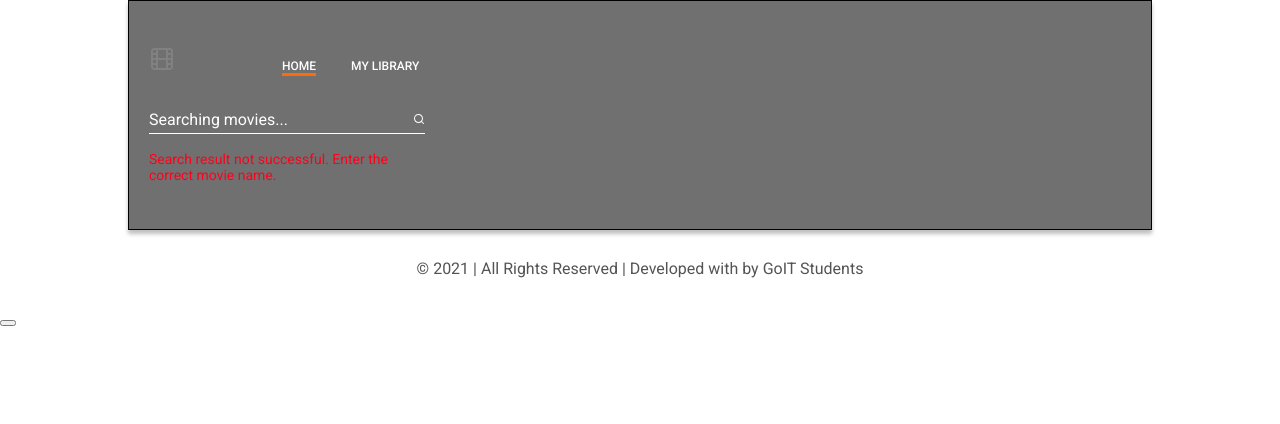
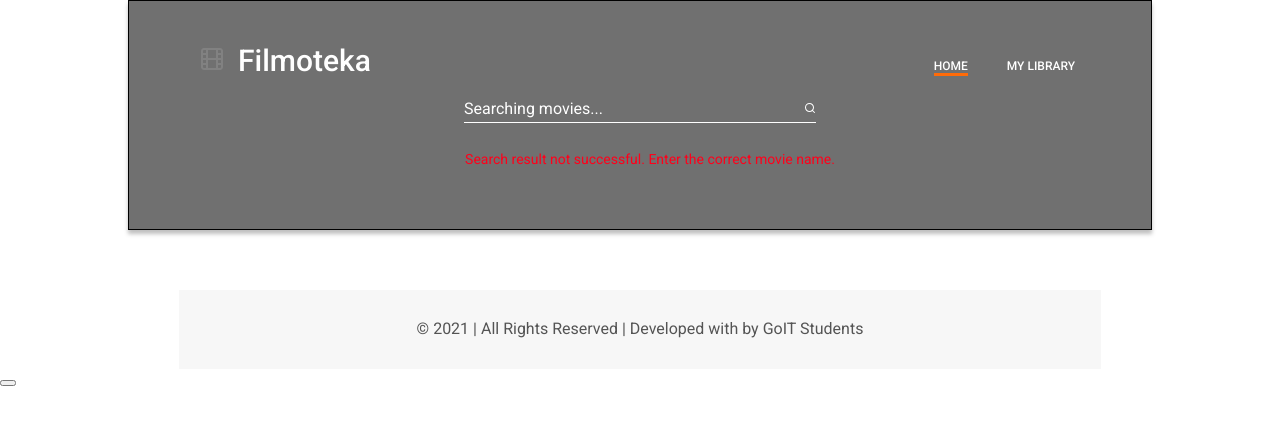
Before and after one commit to tomeksokol/CleanCodeSquad_Filmoteka, a website built with Vite: page index.html in a window 1280 px wide. Built offline with nearby package versions, Linux system fonts and the light colour scheme; no server answers; files whose address does not match are found by name.

Commit message:
1-html/css
html/css: header + movie gallery - tablet

```diff
--- a/index.html
+++ b/index.html
@@ -100,6 +100,7 @@
     <main>
       <section class="movie__gallery">
         <div class="movie__container container"></div>
+        <div class="pagination"></div>
       </section>
     </main>
     <!-- footer -->
--- a/src/sass/layout/_footer.scss
+++ b/src/sass/layout/_footer.scss
@@ -1,4 +1,5 @@
 .footer__page {
+  background-color: #F7F7F7;
     color: #545454;
     font-size: 16px;
     line-height: 1.18;
--- a/src/sass/layout/_header.scss
+++ b/src/sass/layout/_header.scss
@@ -1,7 +1,7 @@
 @media screen and (min-width: 320px) {
   .header .container {
     background: rgba(0, 0, 0, 0.56);
-    background-image: url("../../images/img/header-mobile.png");
+    // background-image: url("../../images/img/header-mobile.png");
     background-repeat: no-repeat;
     background-size: cover;
     border: 1px solid rgba(0, 0, 0, 1);
@@ -11,14 +11,14 @@
   .logo__img {
     margin-top: 46px;
     margin-left: 21px;
-    margin-right: 108px;
+    // margin-right: 108px;
   }
   .logo__title {
     display: none;
   }
   .nav__container {
     display: flex;
-    // justify-content: space-between;
+    justify-content: space-between;
   }
   .navigation__list {
     display: flex;
@@ -50,13 +50,17 @@
       background-color: #ff6b08;
     }
   }
+  .search__container {
+    display: flex;
+    justify-content: center;
+    align-items: center;
+  }
   .search-form {
     position: absolute;
-    max-width: 320px;
-    margin-left: 20px;
-    margin-right: 20px;
-    // margin-bottom: 22px;
-    // border-bottom: 1px solid #ffffff;
+    // max-width: 320px;
+    // margin-left: 20px;
+
+
     &::after {
       position: absolute;
       bottom: -1px;
@@ -72,7 +76,7 @@
     background: none;
     outline: none;
     border: none;
-    margin: 0 auto;
+    // margin: 0 auto;
     padding: 0 0 4px 0;
     width: 260px;
     color: #ffffff;
@@ -81,10 +85,11 @@
     color: #ffffff;
   }
   .search__result {
-    width: 280px;
+    display: flex;
+    justify-content: center;
+    align-items: center;
     margin-top: 22px;
     margin-left: 20px;
-    margin-right: 20px;
     font-size: 14px;
     line-height: 1.142;
     align-items: center;
@@ -94,4 +99,23 @@
 }
 
 @media screen and (min-width: 768px) {
+  .logo__img {
+    margin-left: 71px;
+    margin-right: 10px;
+  }
+  .logo__title {
+    display: inline;
+    font-weight: 500;
+    font-size: 30px;
+    line-height: 1.166;
+    color: #FFFFFF;
+    margin-right: 303px;
+  }
+  .navigation__margin {
+    margin-right: 76px;
+    margin-left: 39px;
+  }
+  .input__box {
+    width: 336px;
+  }
 }
--- a/src/sass/layout/_movies-gallery.scss
+++ b/src/sass/layout/_movies-gallery.scss
@@ -1,11 +1,4 @@
 @media screen and (min-width: 320px) {
-  // .movie__container {
-  //   display: grid;
-  //   grid-template-columns: 1fr;
-  //   grid-template-rows: 1fr 1fr;
-  //   gap: 5px 5px;
-  //   justify-content: center;
-  // }
   .movies-cart {
     display: grid;
     grid-template-columns: 1fr;
@@ -36,3 +29,19 @@
     color: #ff6b08;
   }
 }
+
+@media screen and (min-width: 768px) {
+  .movie__container {
+    display: grid;
+    grid-template-columns: 1fr 1fr;
+    // grid-template-rows: 1fr 1fr;
+    gap: 30px -30px;
+    justify-content: center;
+    margin-top: 60px;
+    // margin-left: 30px;
+    // margin-right: 30px;
+  }
+  .movies-cart {
+    grid-template-columns: 1fr;
+  }
+}
```
Also changed, not shown: src/sass/main.css, 1 other file.
